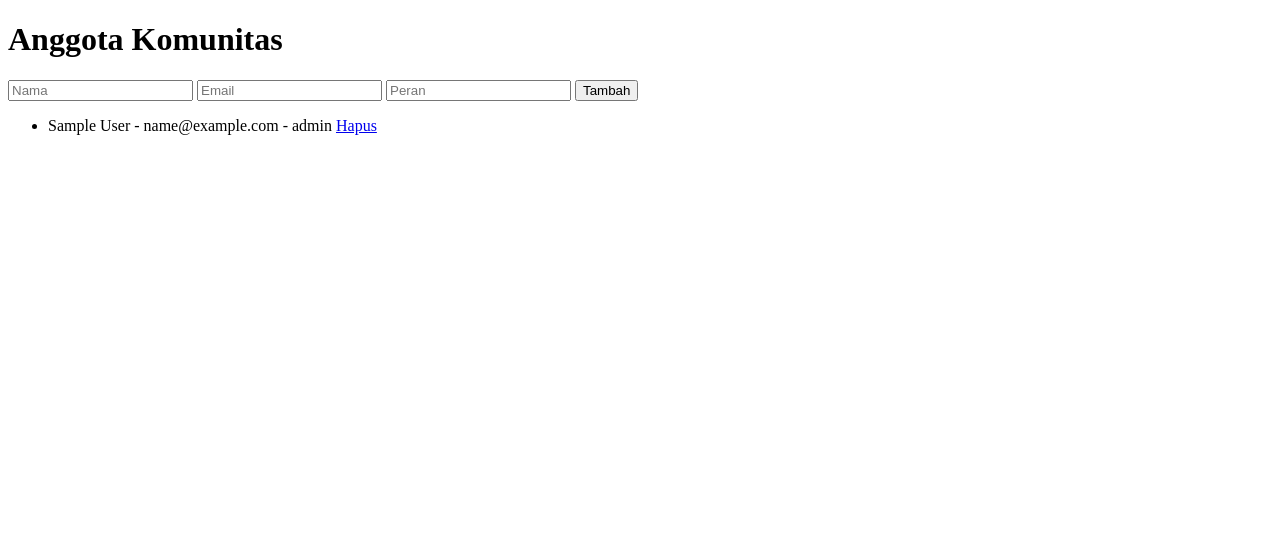
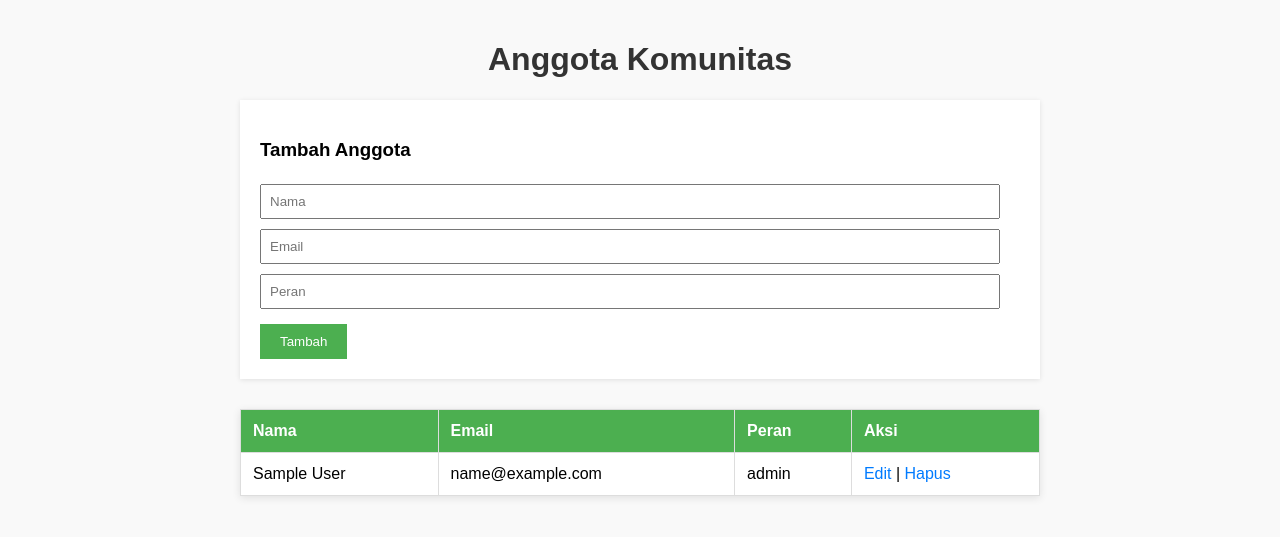
Before and after one commit to gr1ff0m/Administrasi-sistem, a Flask app: page / in a window 1280 px wide. Shown: the top 537 px of the page. Run offline with Flask 3, Linux system fonts and the light colour scheme; tables that the repository leaves empty hold one stand-in row (values such as "Sample post").

Commit message:
penambahan

```diff
--- a/app/app.py
+++ b/app/app.py
@@ -22,6 +22,18 @@ def add():
     return redirect(url_for('routes.index'))
 
 
+@routes.route('/edit/<int:id>', methods=['GET', 'POST'])
+def edit(id):
+    member = Member.query.get(id)
+    if request.method == 'POST':
+        member.name = request.form['name']
+        member.email = request.form['email']
+        member.role = request.form['role']
+        db.session.commit()
+        return redirect(url_for('routes.index'))
+    return render_template('form.html', member=member)
+
+
 @routes.route('/delete/<int:id>')
 def delete(id):
     member = Member.query.get(id)
--- a/app/templates/index.html
+++ b/app/templates/index.html
@@ -1,23 +1,123 @@
 <!DOCTYPE html>
 <html>
   <head>
-    <title>Data Komunitas</title>
+    <meta charset="UTF-8" />
+    <title>Anggota Komunitas</title>
+    <style>
+      body {
+        font-family: Arial, sans-serif;
+        max-width: 800px;
+        margin: auto;
+        padding: 20px;
+        background-color: #f9f9f9;
+      }
+
+      h1 {
+        text-align: center;
+        color: #333;
+      }
+
+      table {
+        width: 100%;
+        border-collapse: collapse;
+        background-color: white;
+        box-shadow: 0 2px 8px rgba(0, 0, 0, 0.1);
+      }
+
+      th,
+      td {
+        padding: 12px;
+        border: 1px solid #ddd;
+        text-align: left;
+      }
+
+      th {
+        background-color: #4caf50;
+        color: white;
+      }
+
+      tr:hover {
+        background-color: #f1f1f1;
+      }
+
+      form {
+        margin-bottom: 30px;
+        background-color: #fff;
+        padding: 20px;
+        box-shadow: 0 1px 5px rgba(0, 0, 0, 0.1);
+      }
+
+      input {
+        padding: 8px;
+        margin: 5px 0;
+        width: calc(100% - 20px);
+        box-sizing: border-box;
+      }
+
+      button {
+        padding: 10px 20px;
+        background-color: #4caf50;
+        border: none;
+        color: white;
+        cursor: pointer;
+        margin-top: 10px;
+      }
+
+      button:hover {
+        background-color: #45a049;
+      }
+
+      a {
+        color: #007bff;
+        text-decoration: none;
+      }
+
+      a:hover {
+        text-decoration: underline;
+      }
+    </style>
   </head>
   <body>
     <h1>Anggota Komunitas</h1>
+
     <form method="post" action="/add">
-      <input name="name" placeholder="Nama" required />
-      <input name="email" placeholder="Email" required />
-      <input name="role" placeholder="Peran" required />
+      <h3>Tambah Anggota</h3>
+      <input type="text" name="name" placeholder="Nama" required /><br />
+      <input type="email" name="email" placeholder="Email" required /><br />
+      <input type="text" name="role" placeholder="Peran" required /><br />
       <button type="submit">Tambah</button>
     </form>
-    <ul>
-      {% for m in members %}
-      <li>
-        {{ m.name }} - {{ m.email }} - {{ m.role }}
-        <a href="/delete/{{ m.id }}">Hapus</a>
-      </li>
-      {% endfor %}
-    </ul>
+
+    {% if members %}
+    <table>
+      <thead>
+        <tr>
+          <th>Nama</th>
+          <th>Email</th>
+          <th>Peran</th>
+          <th>Aksi</th>
+        </tr>
+      </thead>
+      <tbody>
+        {% for m in members %}
+        <tr>
+          <td>{{ m.name }}</td>
+          <td>{{ m.email }}</td>
+          <td>{{ m.role }}</td>
+          <td>
+            <a href="/edit/{{ m.id }}">Edit</a> |
+            <a
+              href="/delete/{{ m.id }}"
+              onclick="return confirm('Yakin ingin menghapus data ini?')"
+              >Hapus</a
+            >
+          </td>
+        </tr>
+        {% endfor %}
+      </tbody>
+    </table>
+    {% else %}
+    <p>Tidak ada anggota terdaftar.</p>
+    {% endif %}
   </body>
 </html>
```
Also changed, not shown: app/templates/form.html (added, +31 -0 lines).
